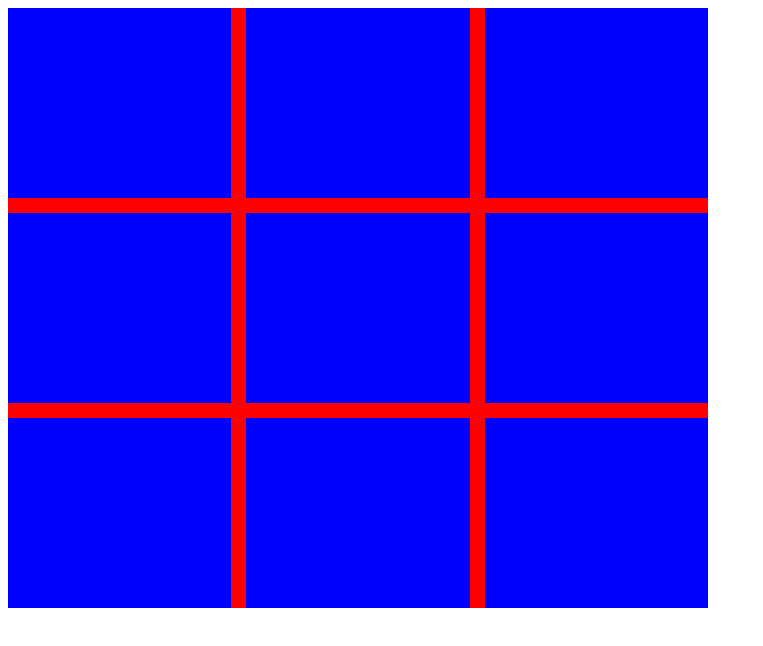
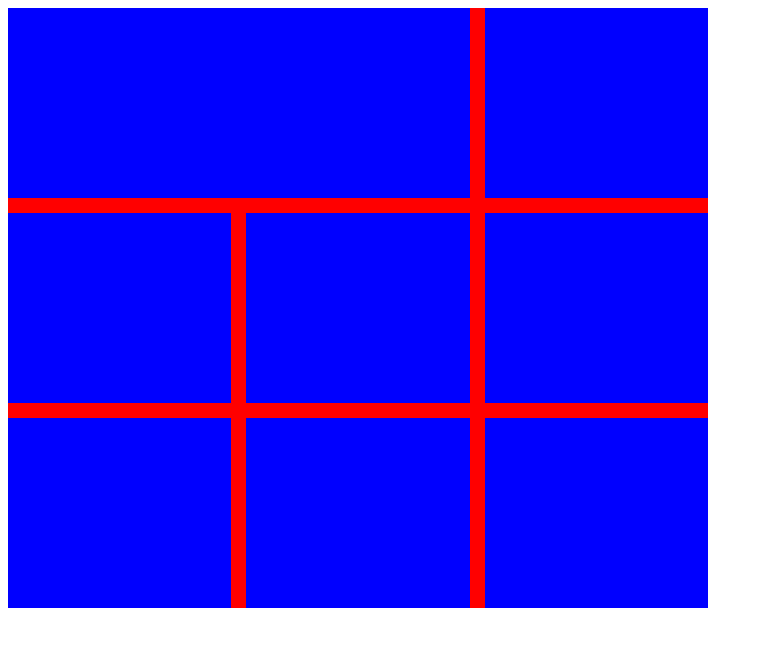
Before and after one commit to Samip-Nepal/css-level-4-pratice, a plain HTML site: page index.html in a window 1280 px wide. Shown: the whole page, without its empty margins (0-763 px from the left). Drawn offline with Linux system fonts and the light colour scheme.

Commit message:
Margin two columns

```diff
--- a/index.html
+++ b/index.html
@@ -9,10 +9,9 @@
 <body>
     <link rel="stylesheet" href="/css-level-4-pratice/style.css">
     <div class="container">
-        <div class="items"></div>
+        <div class="items item1"></div>
         <div class="items"></div>
         <div class="items"> </div>
-        <div class="items"></div>
         <div class="items"></div>
         <div class="items"></div>
         <div class="items"></div>
--- a/style.css
+++ b/style.css
@@ -41,3 +41,7 @@ background-color:blue ;
 /* height:100px ;
 width:130px ; */
 }
+.item1{
+    grid-column-start:1 ;
+    grid-column-end: 3;
+}
```
